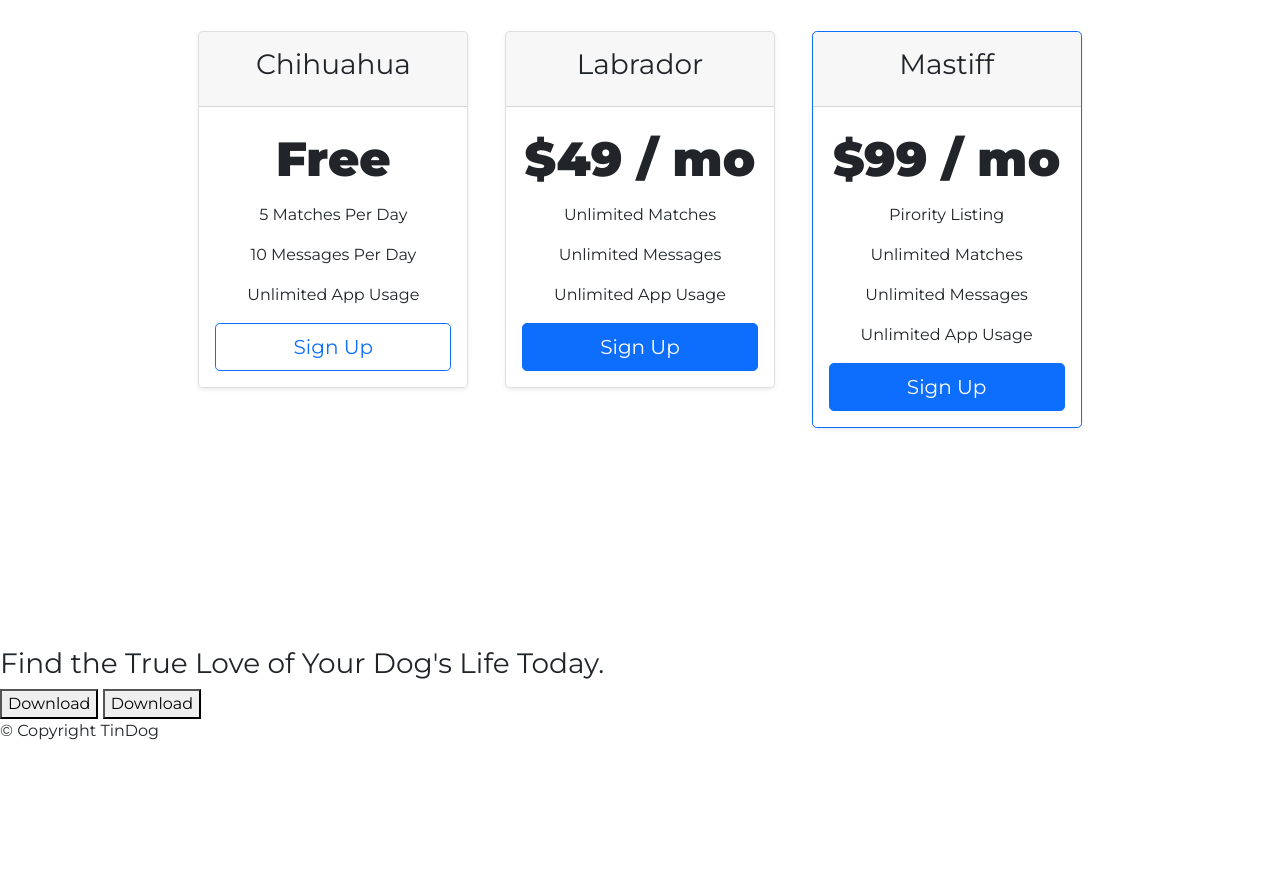
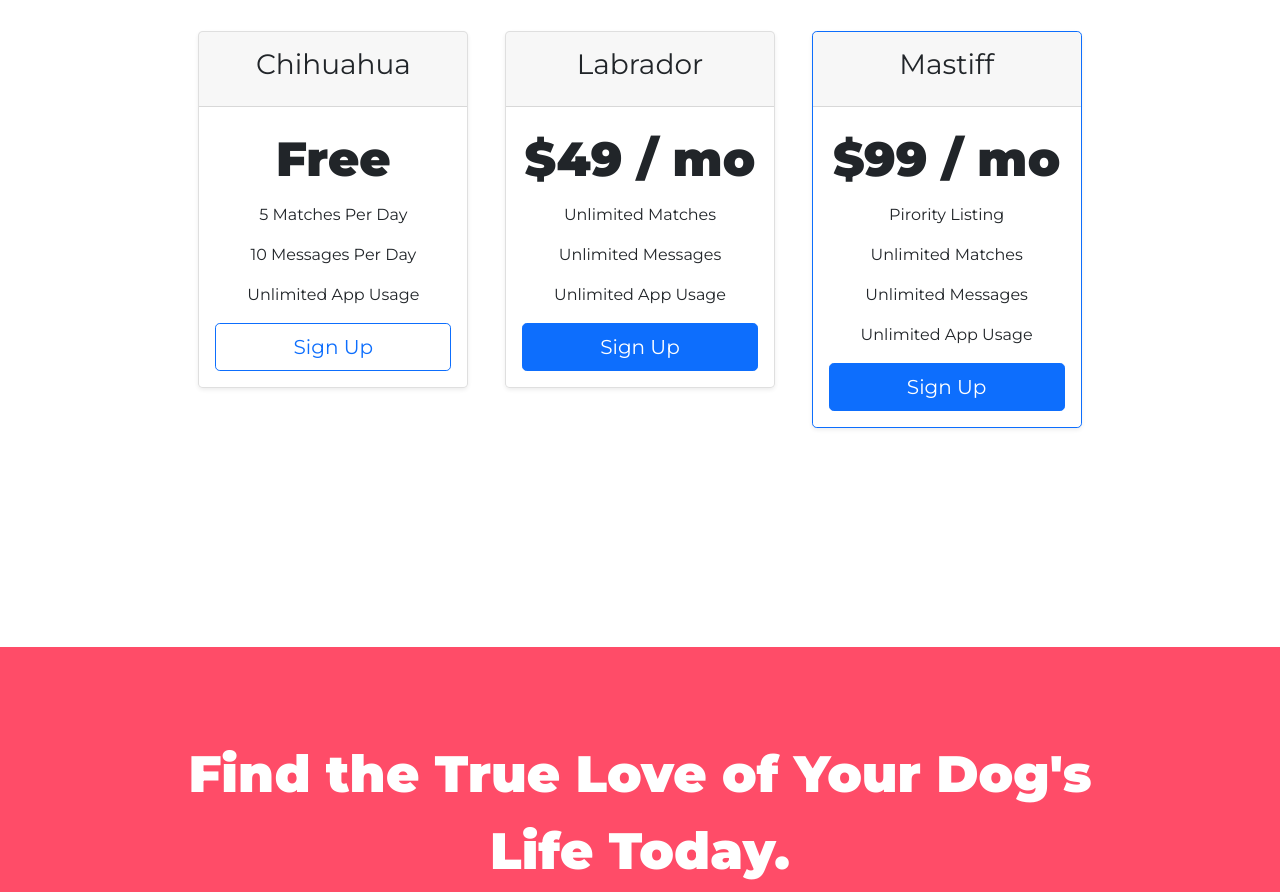
Before and after one commit to a-lamloum/tindogs, a plain HTML site: page index.html in a window 1280 px wide. Shown: the part 1908-2800 px from the top of the page. Before the commit the page ends 2667 px from the top, so only its background shows below. Drawn offline with nearby package versions, Linux system fonts and the light colour scheme.

Commit message:
footer section

```diff
--- a/css/styles.css
+++ b/css/styles.css
@@ -45,7 +45,7 @@ h2 {
     padding: 0 18px;
 }
 .nav-link {
-    font-size: 1.2rem;
+    font-size: 1.3rem;
     font-family: 'Montserrat';
     font-weight: 100;
 }
@@ -56,7 +56,7 @@ h2 {
     width: 20%;
     transform: rotate(25deg);
     position: absolute;
-    right: 23%;
+    right: 25%;
 }
 
 /* Feature Section  */
@@ -126,3 +126,34 @@ h2 {
 .card-styling {
   padding: 3% 2%;
 }
+
+/* Cat section */
+
+#cta {
+  background-color: #ff4c68;
+  text-align: center;
+  padding: 4% 13%;
+}
+.cta-h3 {
+  font-family: "Montserrat";
+  font-size: 3.2rem;
+  line-height: 1.5;
+  color: white;
+  font-weight: 900;
+  padding-top: 4%;
+}
+
+/* footer  */
+
+#footer {
+  text-align: center;
+  padding: 3.5%;
+  background-color: #fff;
+}
+#footer i {
+  padding: 0.8% 0.5%
+}
+
+#footer p {
+  font-family: 'ubuntu';
+}
--- a/index.html
+++ b/index.html
@@ -215,15 +215,19 @@
   <!-- Call to Action -->
 
   <section id="cta">
-    <h3>Find the True Love of Your Dog's Life Today.</h3>
-    <button type="button">Download</button>
-    <button type="button">Download</button>
+    <h3 class="cta-h3">Find the True Love of Your Dog's Life Today.</h3>
+    <button type="button" class="btn btn-dark btn-lg download-button"><i class="fab fa-apple"></i>Download</button>
+    <button type="button" class="btn btn-outline-light btn-lg download-button"><i class="fab fa-google-play"></i>Download</button>
   </section>
 
   <!-- Footer -->
 
   <footer id="footer">
-    <p>© Copyright TinDog</p>
+    <i class="fab fa-twitter small"></i>
+    <i class="fab fa-facebook-f small"></i>
+    <i class="fab fa-instagram small"></i>
+    <i class="fas fa-envelope small"></i>
+    <p class="text-muted">© Copyright 2022 TinDog</p>
   </footer>
 </body>
 
```
